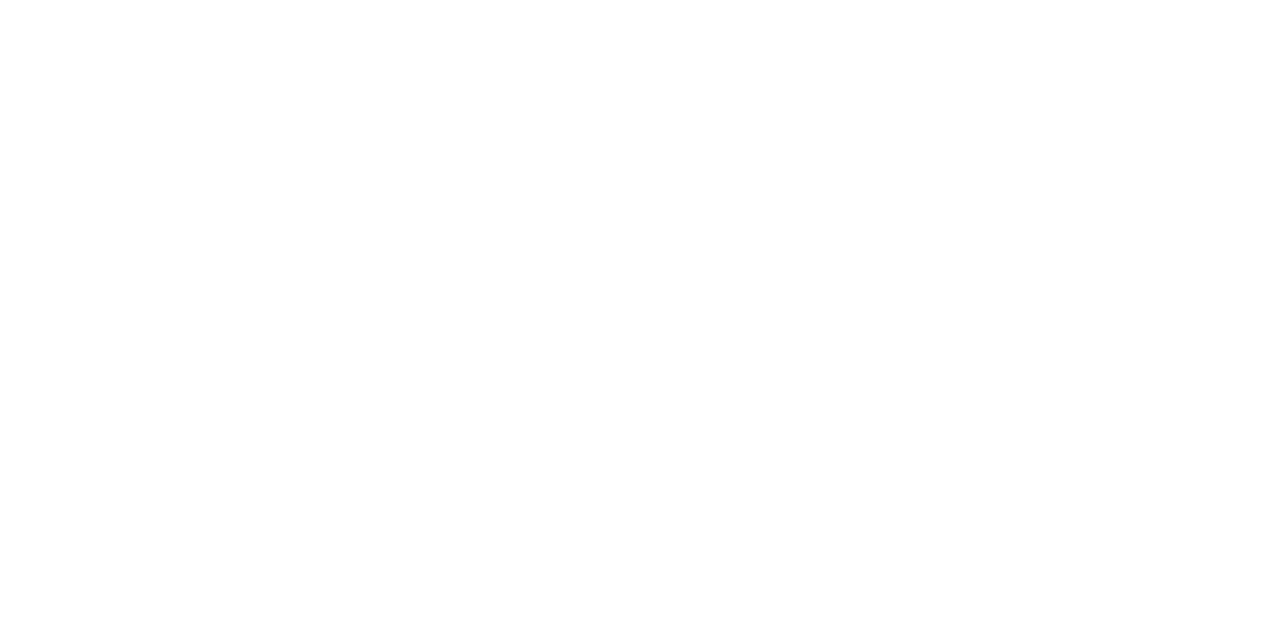
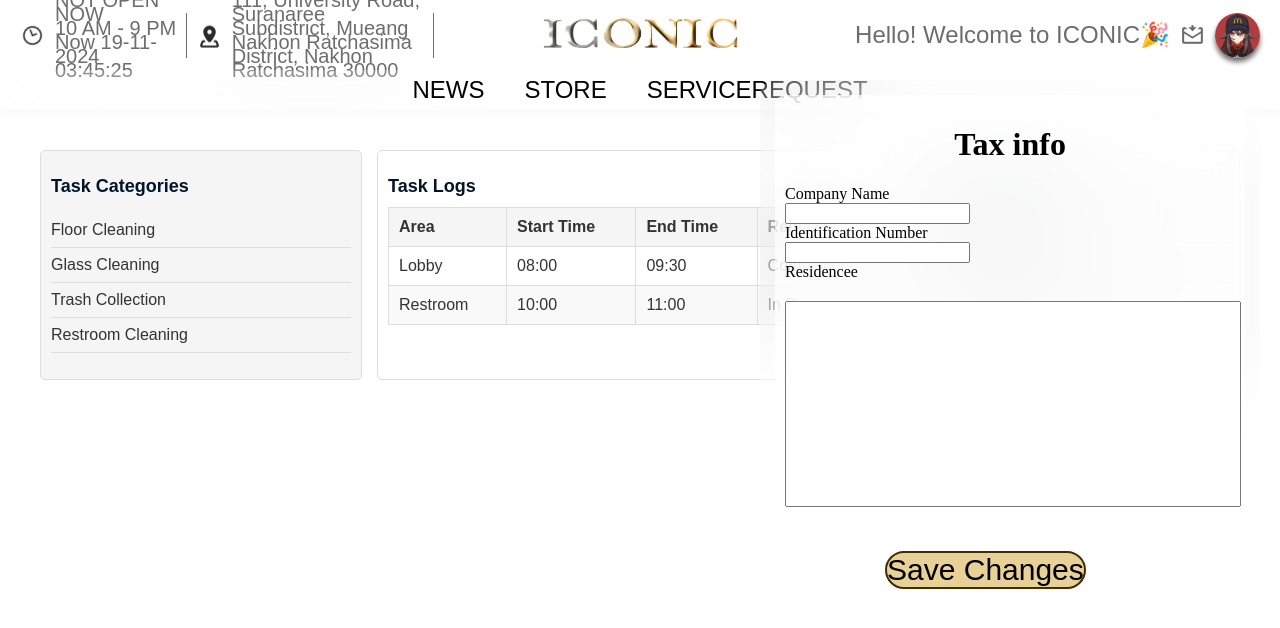
Before and after one commit to NobpasinTumdee/ShoppingMall, a React (Vite) app in the folder frontend/: page /Cleaning in a window 1280 px wide. Before the commit this address had no page. Shown: the top 628 px of the page. Built offline with nearby package versions, Linux system fonts and the light colour scheme; a web font is replaced by a local one.

Commit message:
หน้าเริ่มต้น Cleaning

```diff
--- a/frontend/src/App.tsx
+++ b/frontend/src/App.tsx
@@ -12,11 +12,11 @@
 import BillStore from './Page/MainWeb/Store/BillStore';
 import { NavBar } from './Page/Component/NavBar';
 import Hall from './Page/MainWeb/Hall/HallBookingPage';
-
+import Cleaning from './Page/MainWeb/Clearning/Cleaningpage';
 
 const App: React.FC = () => {
   const location = useLocation();
-  const Navbar = ["/Main","/Store","/SubStore","/BookStore","/Admin","/AdminStore","/Hall","/Inbox","/StorePayment","/BillStore"].includes(location.pathname);
+  const Navbar = ["/Main","/Store","/SubStore","/BookStore","/Admin","/AdminStore","/Hall","/Inbox","/StorePayment","/BillStore","/Cleaning"].includes(location.pathname);
   return (
     <>
       {Navbar && <NavBar />}
@@ -32,6 +32,7 @@
         <Route path="/Inbox" element={<Inbox />} />
         <Route path="/BillStore" element={<BillStore />} />
         <Route path="/Hall" element={<Hall />} />
+        <Route path="/Cleaning" element={<Cleaning />} />
 
       </Routes>
     </>
--- a/frontend/src/Page/Component/NavBar.tsx
+++ b/frontend/src/Page/Component/NavBar.tsx
@@ -627,7 +627,9 @@
                             <a href="/Hall" ><span className={`MenuHover ${location.pathname === "/Hall" ? "active" : ""}`}>BOOK A HALL</span></a>
                         }
                         <a href="#" ><span className='MenuHover'>SERVICEREQUEST</span></a>
-                        <a href="#" ><span className='MenuHover'>CLEANING</span></a>
+                        {user?.Status === 'Maid' &&
+                            <a href="/Cleaning" ><span className={`MenuHover ${location.pathname === "/Cleaning" ? "active" : ""}`}>CLEANING</span></a>
+                        }
                     </div>
                     <div></div>
                 </nav>
--- /dev/null
+++ b/frontend/src/Page/MainWeb/Clearning/CleaningPage.css
@@ -0,0 +1,80 @@
+.cleaning-container {
+    font-family: Arial, sans-serif;
+    color: #333;
+    display: flex;
+    flex-direction: column;
+    align-items: center;
+    padding: 20px;
+  }
+
+  .cleaning-header {
+    background-color: white;
+    color: white;
+    padding: 15px;
+    width: 100%;
+    text-align: center;
+    border-radius: 5px;
+  }
+
+  .cleaning-content {
+    display: flex;
+    margin-top: 20px;
+    width: 100%;
+    max-width: 1200px;
+    gap: 15px;
+  }
+
+  .sidebar {
+    background-color: #f5f5f5;
+    border: 1px solid #ddd;
+    border-radius: 5px;
+    padding: 10px;
+    width: 25%;
+  }
+
+  .sidebar h2 {
+    font-size: 18px;
+    margin-bottom: 10px;
+  }
+
+  .sidebar ul {
+    list-style: none;
+    padding: 0;
+  }
+
+  .sidebar ul li {
+    padding: 8px 0;
+    border-bottom: 1px solid #ddd;
+  }
+
+  .main-content {
+    flex: 1;
+    background-color: #fff;
+    border: 1px solid #ddd;
+    border-radius: 5px;
+    padding: 10px;
+  }
+
+  .main-content h2 {
+    font-size: 18px;
+    margin-bottom: 10px;
+  }
+
+  .main-content table {
+    width: 100%;
+    border-collapse: collapse;
+    text-align: left;
+  }
+
+  .main-content th, .main-content td {
+    padding: 10px;
+    border: 1px solid #ddd;
+  }
+
+  .main-content th {
+    background-color: #f5f5f5;
+  }
+
+  .main-content tr:nth-child(even) {
+    background-color: #f9f9f9;
+  }
--- /dev/null
+++ b/frontend/src/Page/MainWeb/Clearning/Cleaningpage.tsx
@@ -0,0 +1,60 @@
+import React from 'react';
+import './CleaningPage.css';
+
+const CleaningPage: React.FC = () => {
+  return (
+    <div className="cleaning-container">
+      <header className="cleaning-header">
+        <h1>Cleaning Task Management</h1>
+      </header>
+      <div className="cleaning-content">
+        <aside className="sidebar">
+          <h2>Task Categories</h2>
+          <ul>
+            <li>Floor Cleaning</li>
+            <li>Glass Cleaning</li>
+            <li>Trash Collection</li>
+            <li>Restroom Cleaning</li>
+          </ul>
+        </aside>
+        <main className="main-content">
+          <h2>Task Logs</h2>
+          <table>
+            <thead>
+              <tr>
+                <th>Area</th>
+                <th>Start Time</th>
+                <th>End Time</th>
+                <th>Remarks</th>
+              </tr>
+            </thead>
+            <tbody>
+              <tr>
+                <td>Lobby</td>
+                <td>08:00</td>
+                <td>09:30</td>
+                <td>Completed</td>
+              </tr>
+              <tr>
+                <td>Restroom</td>
+                <td>10:00</td>
+                <td>11:00</td>
+                <td>In Progress</td>
+              </tr>
+            </tbody>
+          </table>
+        </main>
+        <aside className="sidebar">
+          <h2>Equipment Status</h2>
+          <ul>
+            <li>Mop: 5 available</li>
+            <li>Bucket: 2 available</li>
+            <li>Detergent: Running low</li>
+          </ul>
+        </aside>
+      </div>
+    </div>
+  );
+};
+
+export default CleaningPage;
```
Also changed, not shown: 1 other file (tests, documents, lock files or other folders).
